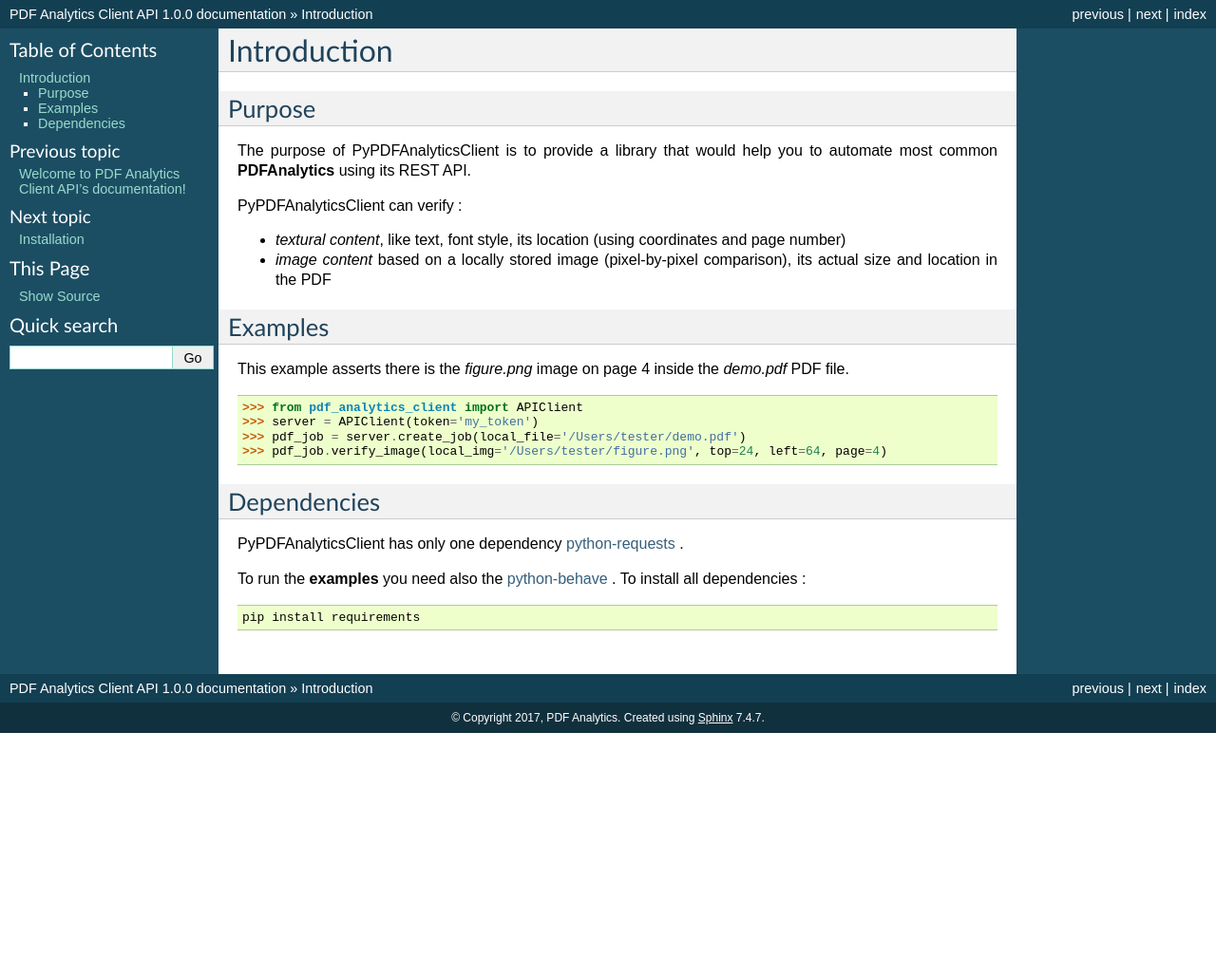
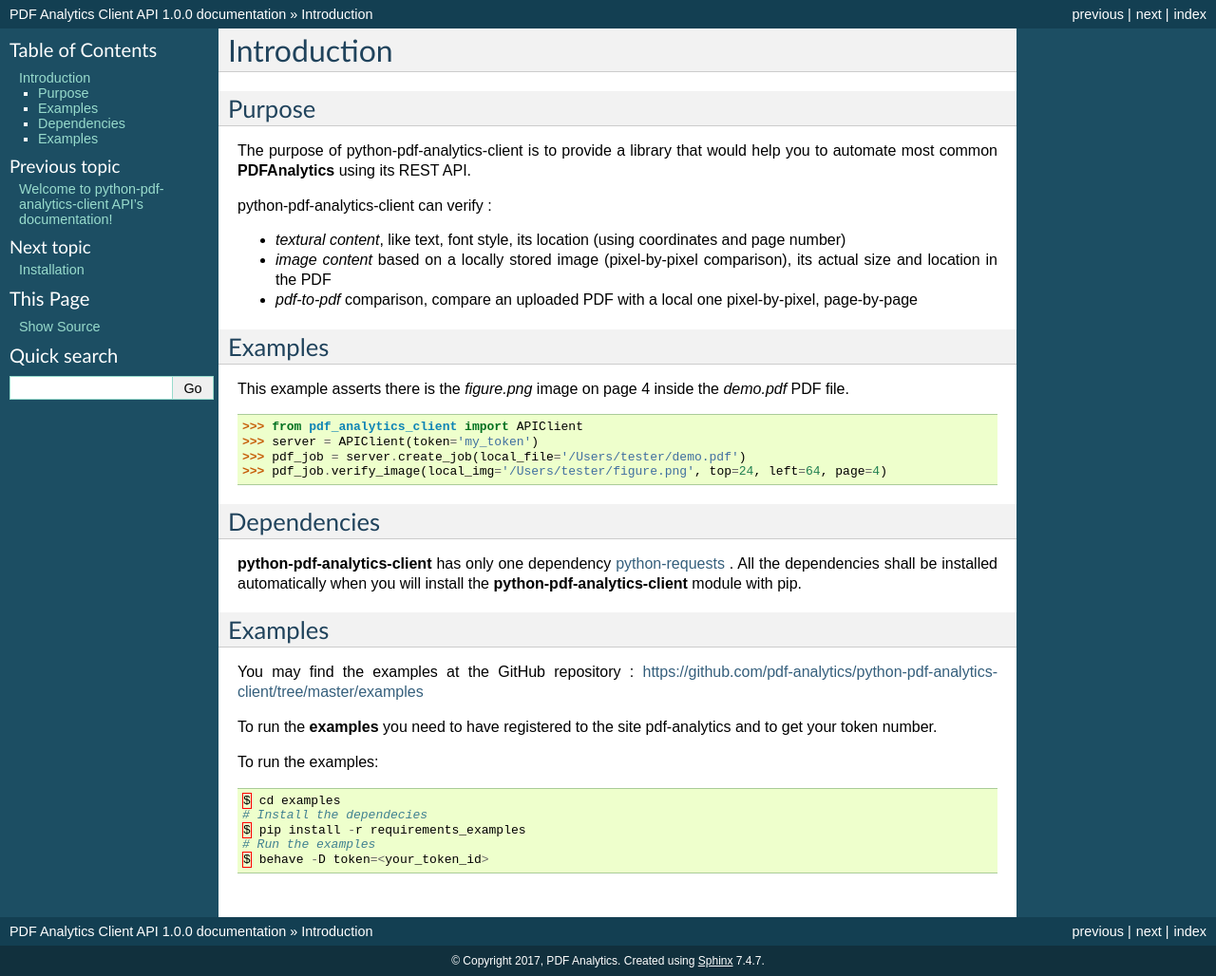
Before and after one commit to pdf-analytics/python-pdf-analytics-client, a Sphinx documentation site: the page built from docs/introduction.rst, in a window 1280 px wide. Shown: the whole page at 95% size. Built offline with Sphinx 7.4.7, drawn with Linux system fonts in a browser that asks for light colours; before the commit the page ends 900 px from its top, so only the background shows below that.

Commit message:
Correct the documentation, fix the installation links

```diff
--- a/docs/introduction.rst
+++ b/docs/introduction.rst
@@ -7,15 +7,17 @@
 Purpose
 =======
 
-The purpose of PyPDFAnalyticsClient is to provide a library that would help you to automate most common **PDFAnalytics**
+The purpose of python-pdf-analytics-client is to provide a library that would help you to automate most common **PDFAnalytics**
 using its REST API.
 
-PyPDFAnalyticsClient can verify :
+python-pdf-analytics-client can verify :
 
 - *textural content*, like text, font style, its location (using coordinates and page number)
 
 - *image content* based on a locally stored image (pixel-by-pixel comparison),
   its actual size and location in the PDF
+
+- *pdf-to-pdf* comparison, compare an uploaded PDF with a local one pixel-by-pixel, page-by-page
 
 Examples
 ========
@@ -33,11 +35,22 @@
 Dependencies
 ============
 
+**python-pdf-analytics-client** has only one dependency `python-requests <http://docs.python-requests.org/en/master/user/install/>`_ .
+All the dependencies shall be installed automatically when you will install the **python-pdf-analytics-client** module with pip.
 
-PyPDFAnalyticsClient has only one dependency `python-requests <http://docs.python-requests.org/en/master/user/install/>`_ .
+Examples
+========
 
-To run the **examples** you need also the `python-behave <http://pythonhosted.org/behave//>`_ . To install all dependencies :
+You may find the examples at the GitHub repository : https://github.com/pdf-analytics/python-pdf-analytics-client/tree/master/examples
+
+To run the **examples** you need to have registered to the site pdf-analytics and to get your token number.
+
+To run the examples:
 
 .. code-block:: python
 
-   pip install requirements
+   $ cd examples
+   # Install the dependecies
+   $ pip install -r requirements_examples
+   # Run the examples
+   $ behave -D token=<your_token_id>
```
Also changed, not shown: docs/index.rst (+4 -4 lines), docs/installation.rst (+5 -5 lines), 3 other files.
